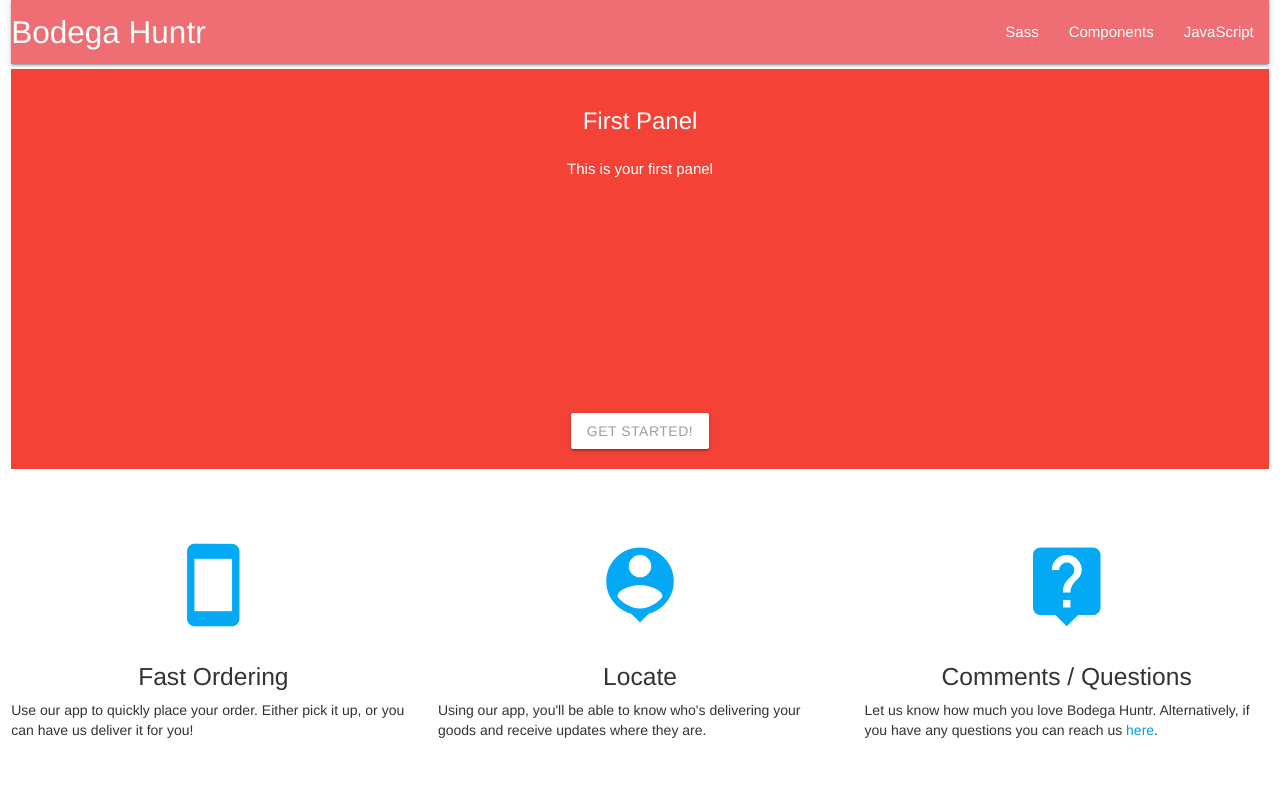
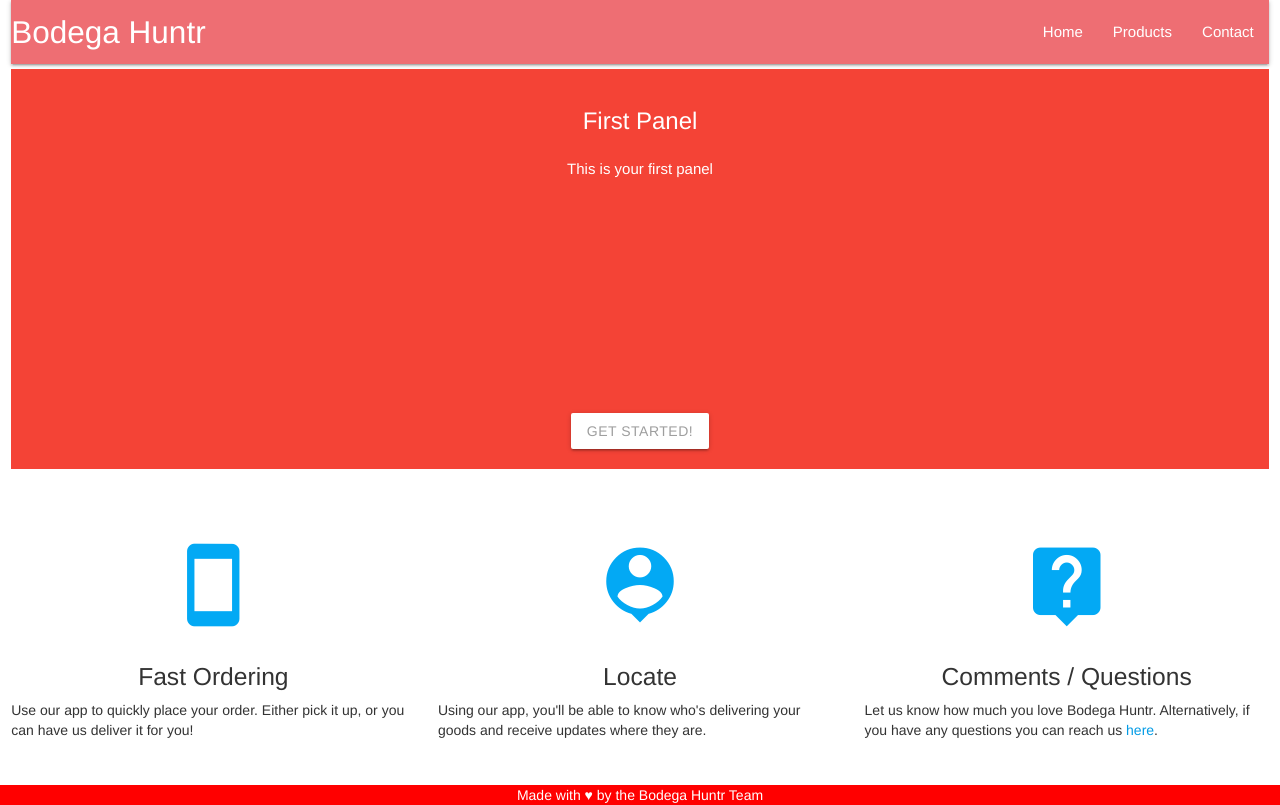
Before and after one commit to Ch1bi/ShopLyftr, a plain HTML site: page index.html in a window 1280 px wide. Drawn offline with nearby package versions, Linux system fonts and the light colour scheme.

Commit message:
added footer to index.html page

```diff
--- a/index.html
+++ b/index.html
@@ -20,9 +20,9 @@
     <div class="nav-wrapper">
       <a href="#" class="brand-logo">Bodega Huntr</a>
       <ul id="nav-mobile" class="right hide-on-med-and-down">
-        <li><a href="sass.html">Sass</a></li>
-        <li><a href="badges.html">Components</a></li>
-        <li><a href="collapsible.html">JavaScript</a></li>
+        <li><a href="index.html">Home</a></li>
+        <li><a href="product.html">Products</a></li>
+        <li><a href="contact.html">Contact</a></li>
       </ul>
     </div>
   </nav>
@@ -97,6 +97,13 @@
     <!--End of about us section-->
 
 
+    <div class="footer-copyright" style="color: white; background-color:red";>
+      <div class="container center">
+      Made with &hearts; by the Bodega Huntr Team
+      </div>
+    </div>
+
+
 </body>
 
 
```
Also changed, not shown: contact.html (renamed from Contact.html).
